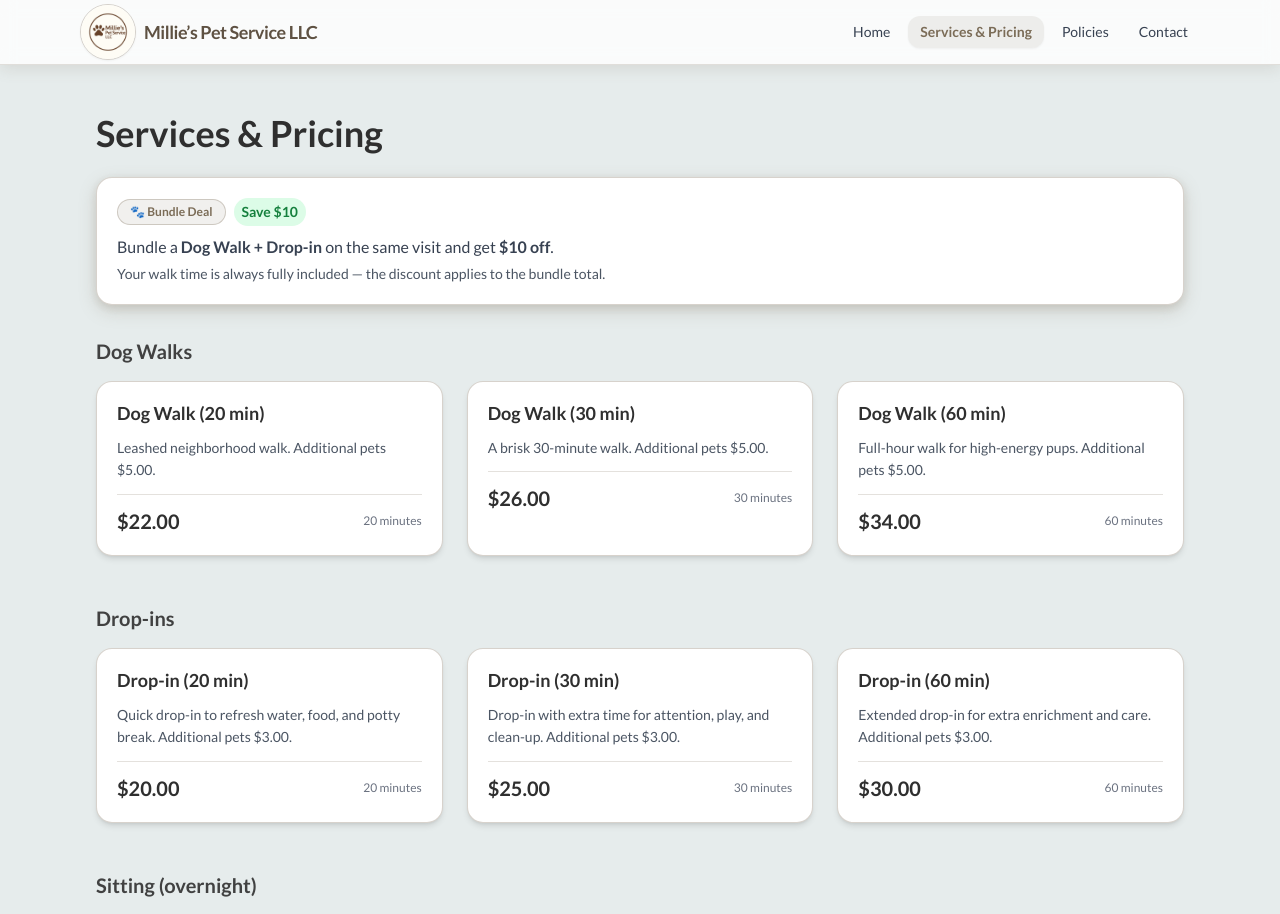
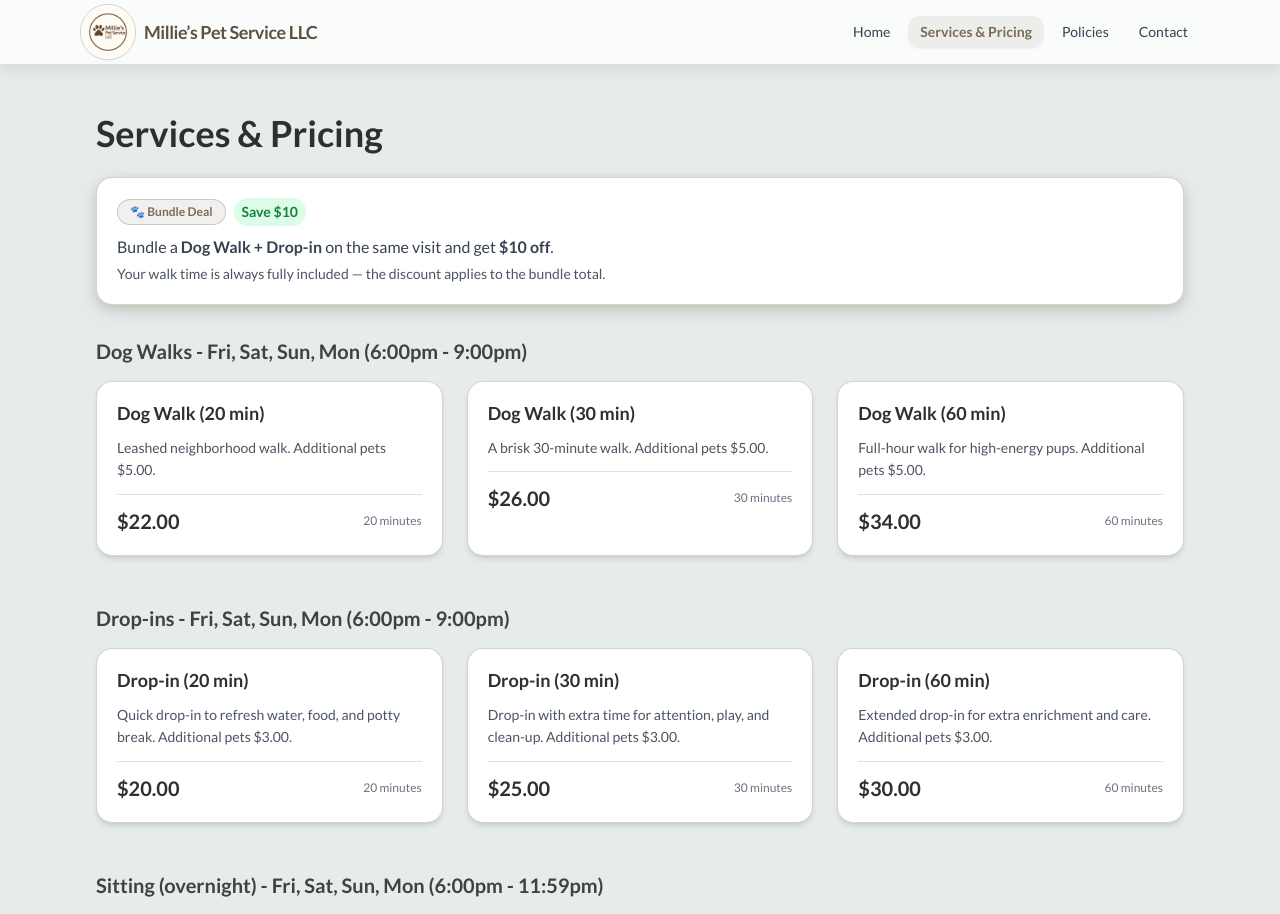
Before and after one commit to bbeare22/millies-pet-service, a Next.js app: page /services in a window 1280 px wide. Shown: the top 914 px of the page. Built offline with nearby package versions, Linux system fonts and the light colour scheme.

Commit message:
Update service section titles with time details

```diff
--- a/components/ServiceList.tsx
+++ b/components/ServiceList.tsx
@@ -14,9 +14,9 @@ export default function ServiceList() {
   );
 
   const sections = [
-    { title: "Dog Walks", data: walks },
-    { title: "Drop-ins", data: dropins },
-    { title: "Sitting (overnight)", data: sitting },
+    { title: "Dog Walks - Fri, Sat, Sun, Mon (6:00pm - 9:00pm)", data: walks },
+    { title: "Drop-ins - Fri, Sat, Sun, Mon (6:00pm - 9:00pm)", data: dropins },
+    { title: "Sitting (overnight) - Fri, Sat, Sun, Mon (6:00pm - 11:59pm)", data: sitting },
     { title: "Add-ons", data: addons },
   ];
 
```
